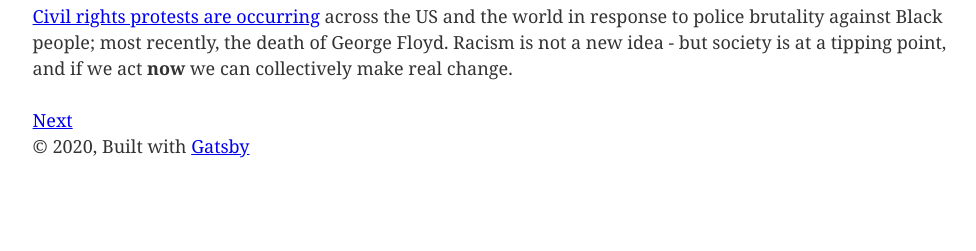
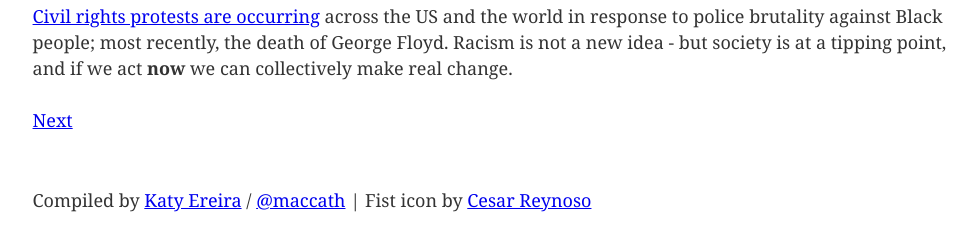
Before and after one commit to maccath/blm, a Gatsby site: page / in a window 1280 px wide. Shown: the part 347-598 px from the top of the page, without its empty margins (147-1123 px from the left). Built offline with nearby package versions, Linux system fonts and the light colour scheme; Gatsby itself is replaced by a stand-in of ours.

Commit message:
✨ Feat: Add a footer.

```diff
--- /dev/null
+++ b/src/components/footer.js
@@ -0,0 +1,18 @@
+import React from "react"
+import styled from "styled-components"
+
+const Container = styled.div`
+  margin-top: 3rem;
+`
+
+export default function Footer() {
+  return (
+    <Container>
+      <p>
+        Compiled by <a href="http://katy-ereira.co.uk">Katy Ereira</a> /{" "}
+        <a href="http://twitter.com/maccath">@maccath</a> | Fist icon by{" "}
+        <a href="https://thenounproject.com/cesarreynoso562/">Cesar Reynoso</a>
+      </p>
+    </Container>
+  )
+}
--- a/src/components/layout.js
+++ b/src/components/layout.js
@@ -10,6 +10,7 @@ import PropTypes from "prop-types"
 import { useStaticQuery, graphql } from "gatsby"
 
 import "./layout.css"
+import Footer from "./footer"
 
 const Layout = ({ children }) => {
   const data = useStaticQuery(graphql`
@@ -32,11 +33,7 @@ const Layout = ({ children }) => {
         }}
       >
         <main>{children}</main>
-        <footer>
-          © {new Date().getFullYear()}, Built with
-          {` `}
-          <a href="https://www.gatsbyjs.org">Gatsby</a>
-        </footer>
+        <Footer></Footer>
       </div>
     </>
   )
```
